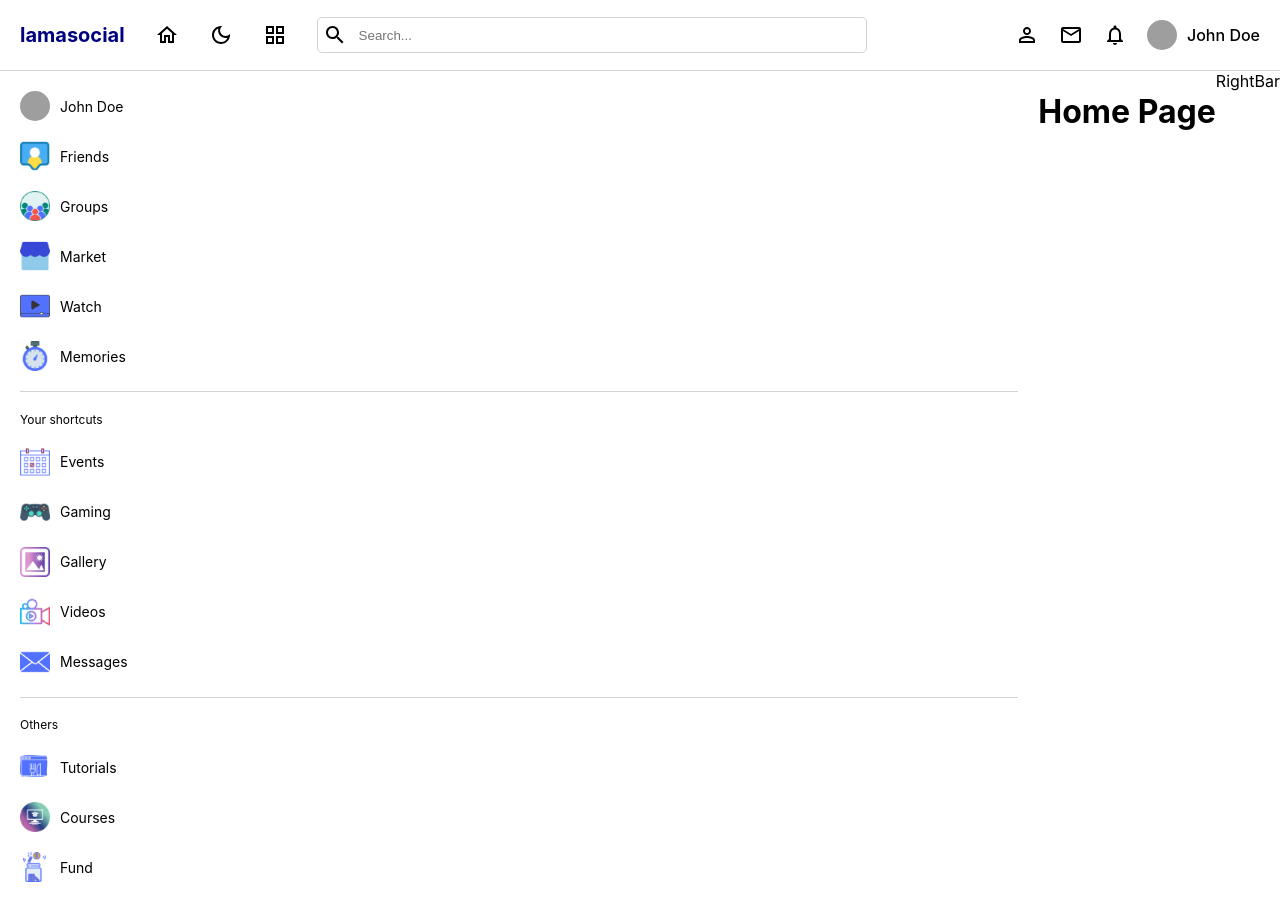
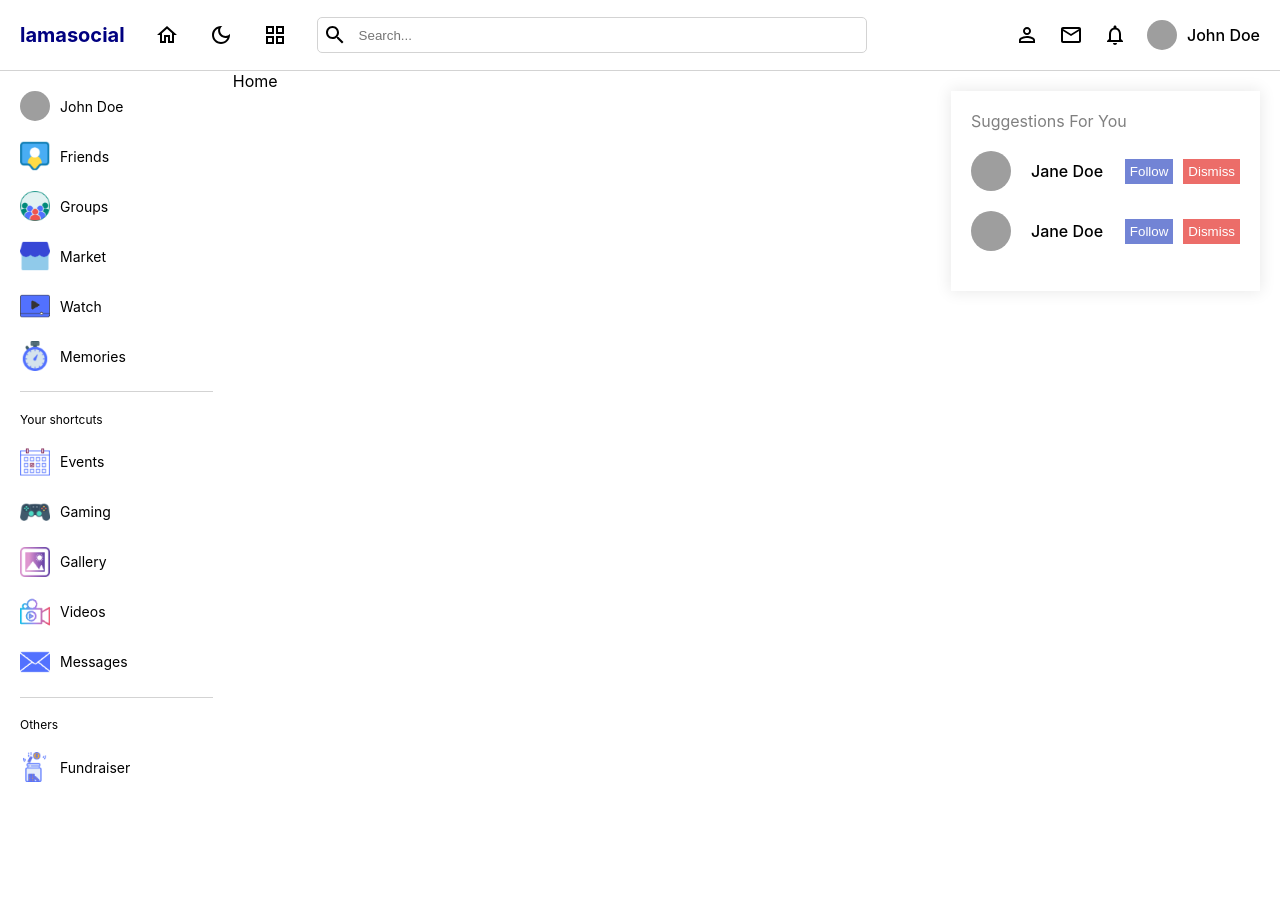
Before and after one commit to Delarams/SocialMedia.github.io, a React (Create React App) app in the folder my-app/: page /SocialMedia.github.io/profile/1 in a window 1280 px wide. After the commit the page ends 801 px from the top, so only its background shows below. Built offline with nearby package versions, Linux system fonts and the light colour scheme; grey boxes are pictures that could not be loaded.

Commit message:
Updated UI components and styling

```diff
--- a/my-app/src/App.js
+++ b/my-app/src/App.js
@@ -15,7 +15,9 @@
       <Navbar />
       <div style={{ display: "flex" }}>
         <LeftBar />
-        <Outlet /> {/* Outlet should be recognized now */}
+        <div style={{flex:6}}>
+          <Outlet />
+        </div>
         <RightBar />
       </div>
     </div>
@@ -39,8 +41,8 @@
         </ProtectedRoute>
       ),
       children: [
-        { path: "/", element: <Profile /> },
-        { path: "/profile/:id", element: <Home /> },
+        { path: "/", element: <Home /> },
+        { path: "/profile/:id", element: <Profile /> },
       ],
     },
     { path: "/login", element: <Login /> },
--- a/my-app/src/components/leftBar/LeftBar.jsx
+++ b/my-app/src/components/leftBar/LeftBar.jsx
@@ -72,12 +72,32 @@
         <div className="menu">
           <span>Others</span>
           <div className="item">
+            <img src={Fund} alt="" />
+            <span>Fundraiser</span>
+          </div>
+          <div className="item">
             <img src={Tutorials} alt="" />
             <span>Tutorials</span>
           </div>
           <div className="item">
             <img src={Courses} alt="" />
             <span>Courses</span>
+          </div>
+          <div className="item">
+            <img src={Fund} alt="" />
+            <span>Fund</span>
+          </div>
+          <div className="item">
+            <img src={Fund} alt="" />
+            <span>Fund</span>
+          </div>
+          <div className="item">
+            <img src={Fund} alt="" />
+            <span>Fund</span>
+          </div>
+          <div className="item">
+            <img src={Fund} alt="" />
+            <span>Fund</span>
           </div>
           <div className="item">
             <img src={Fund} alt="" />
--- a/my-app/src/components/leftBar/leftBar.scss
+++ b/my-app/src/components/leftBar/leftBar.scss
@@ -1,5 +1,14 @@
 .leftBar{
     flex: 2;
+    position: sticky;
+    top: 70px;
+    height: calc(100vh - 70px);
+    overflow: scroll;
+
+    &::-webkit-scrollbar{
+        display: none;
+    }
+
     .container{
 
         padding: 20px;
--- a/my-app/src/components/navbar/navbar.scss
+++ b/my-app/src/components/navbar/navbar.scss
@@ -6,6 +6,9 @@
     padding: 10px 20px;
     height: 50px;
     border-bottom: 1px solid lightgray;
+    position: sticky;
+    top: 0;
+    background-color: white;
 
     .left{
         display: flex;
--- a/my-app/src/components/rightBar/RightBar.jsx
+++ b/my-app/src/components/rightBar/RightBar.jsx
@@ -2,7 +2,33 @@
 
 const RightBar = () => {
   return (
-    <div className="rightBar">RightBar</div>
+    <div className="rightBar">
+      <div className="container">
+        <div className="item">
+          <span>Suggestions For You</span>
+          <div className="user">
+            <div className="userInfo">
+              <img src="https://images.pexels.com/photos/10727250/pexels-photo-10727250.jpeg" alt="" />
+              <span>Jane Doe</span>
+            </div>
+            <div className="buttons">
+              <button>Follow</button>
+              <button>Dismiss</button>
+            </div>
+          </div>
+          <div className="user">
+            <div className="userInfo">
+              <img src="https://images.pexels.com/photos/10727250/pexels-photo-10727250.jpeg" alt="" />
+              <span>Jane Doe</span>
+            </div>
+            <div className="buttons">
+              <button>Follow</button>
+              <button>Dismiss</button>
+            </div>
+          </div>
+        </div>
+      </div>
+    </div>
   );
 };
 
--- a/my-app/src/components/rightBar/rightBar.scss
+++ b/my-app/src/components/rightBar/rightBar.scss
@@ -0,0 +1,76 @@
+.rightBar{
+    flex:3;
+    position: sticky;
+    top: 70px;
+    height: calc(100vh - 70px);
+    overflow: scroll;
+
+    &::-webkit-scrollbar{
+        display: none;
+    }
+    .container{
+        padding: 20px;
+
+        .item{
+
+            -webkit-box-shadow: 0px 0px 15px 1px rgba(0, 0, 0, 0.09);
+            -moz-box-shadow: 0px 0px 15px 1px rgba(0, 0, 0, 0.09);
+            box-shadow: 0px 0px 15px 1px rgba(0, 0, 0, 0.09);
+            padding: 20px;
+
+            span{
+                color: gray;
+
+            }
+
+            .user{
+                display: flex;
+                align-items: center;
+                justify-content: space-between;
+                margin: 20px 0px;
+
+
+                .userInfo{
+
+                    display: flex;
+                    align-items: center;
+                    gap: 20px;
+
+
+                    img{
+                        width: 40px;
+                        height: 40px;
+                        border-radius: 50%;
+                        object-fit: cover;
+                    }
+                    span{
+                        font-weight: 500;
+                        color: black;
+                    }
+                }
+
+                .buttons{
+
+                    display: flex;
+                    align-items: center;
+                    gap: 10px;
+
+                    button{
+                        border: none;
+                        padding: 5px;
+                        color: white;
+                        cursor: pointer;
+
+                        &:first-child {
+                            background-color: #7284d5;
+                          }
+
+                        &:last-child {
+                        background-color: #ec6d69;
+                        }
+                    }
+                }
+            }
+        }
+    }
+}
--- a/my-app/src/pages/home/Home.jsx
+++ b/my-app/src/pages/home/Home.jsx
@@ -1,6 +1,27 @@
 const Home = () => {
     return (
       <div className="home">
+        <h1>Home Page</h1>
+        <h1>Home Page</h1>
+        <h1>Home Page</h1>
+        <h1>Home Page</h1>
+        <h1>Home Page</h1>
+        <h1>Home Page</h1>
+        <h1>Home Page</h1>
+        <h1>Home Page</h1>
+        <h1>Home Page</h1>
+        <h1>Home Page</h1>
+        <h1>Home Page</h1>
+        <h1>Home Page</h1>
+        <h1>Home Page</h1>
+        <h1>Home Page</h1>
+        <h1>Home Page</h1>
+        <h1>Home Page</h1>
+        <h1>Home Page</h1>
+        <h1>Home Page</h1>
+        <h1>Home Page</h1>
+        <h1>Home Page</h1>
+        <h1>Home Page</h1>
         <h1>Home Page</h1>
       </div>
     );
--- a/my-app/src/pages/profile/Profile.jsx
+++ b/my-app/src/pages/profile/Profile.jsx
@@ -1,7 +1,7 @@
 const Profile = () => {
     return (
       <div className="profile">
-        <h1>Profile Page</h1>
+        <span>Home</span>
       </div>
     );
   };
```
